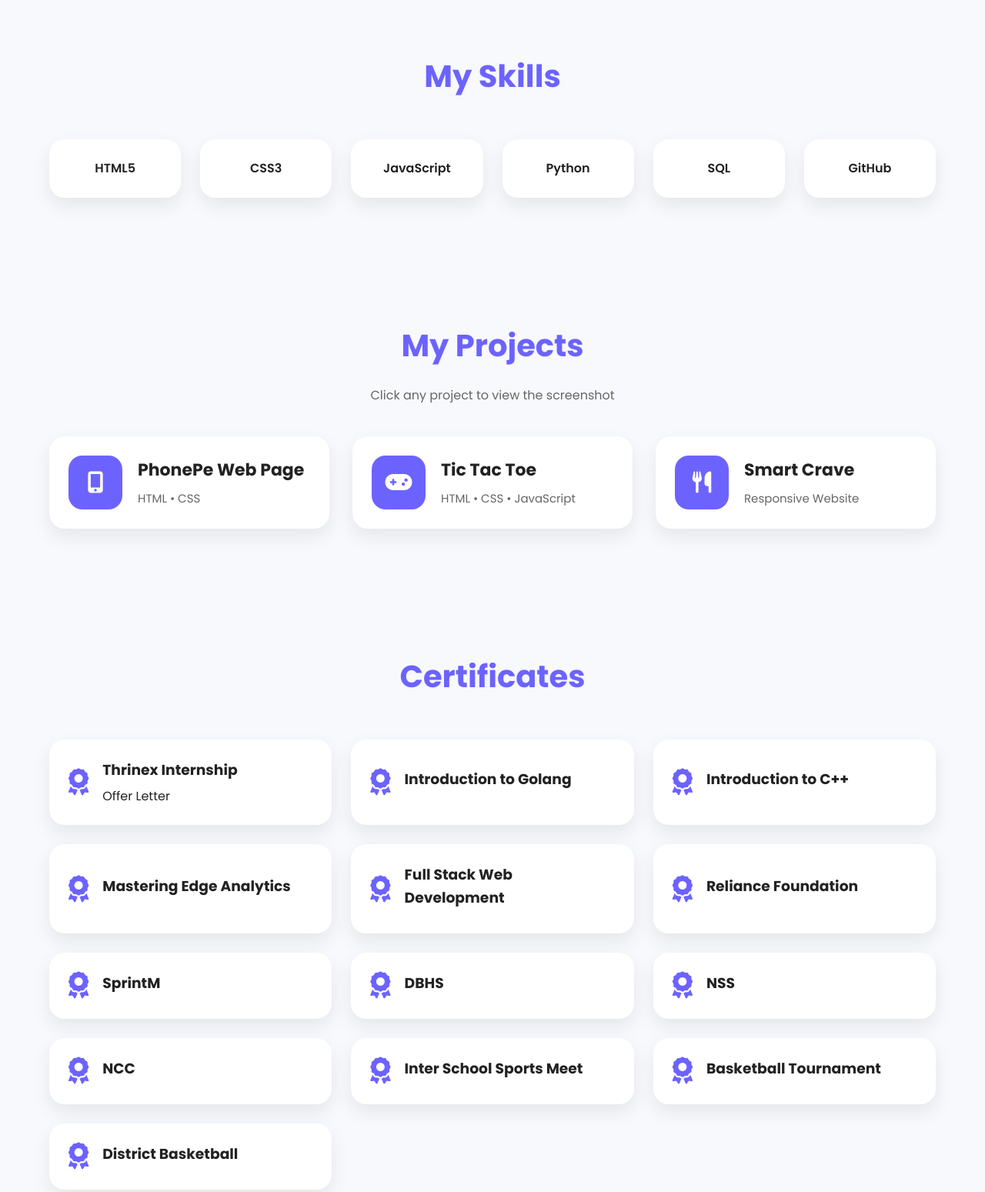
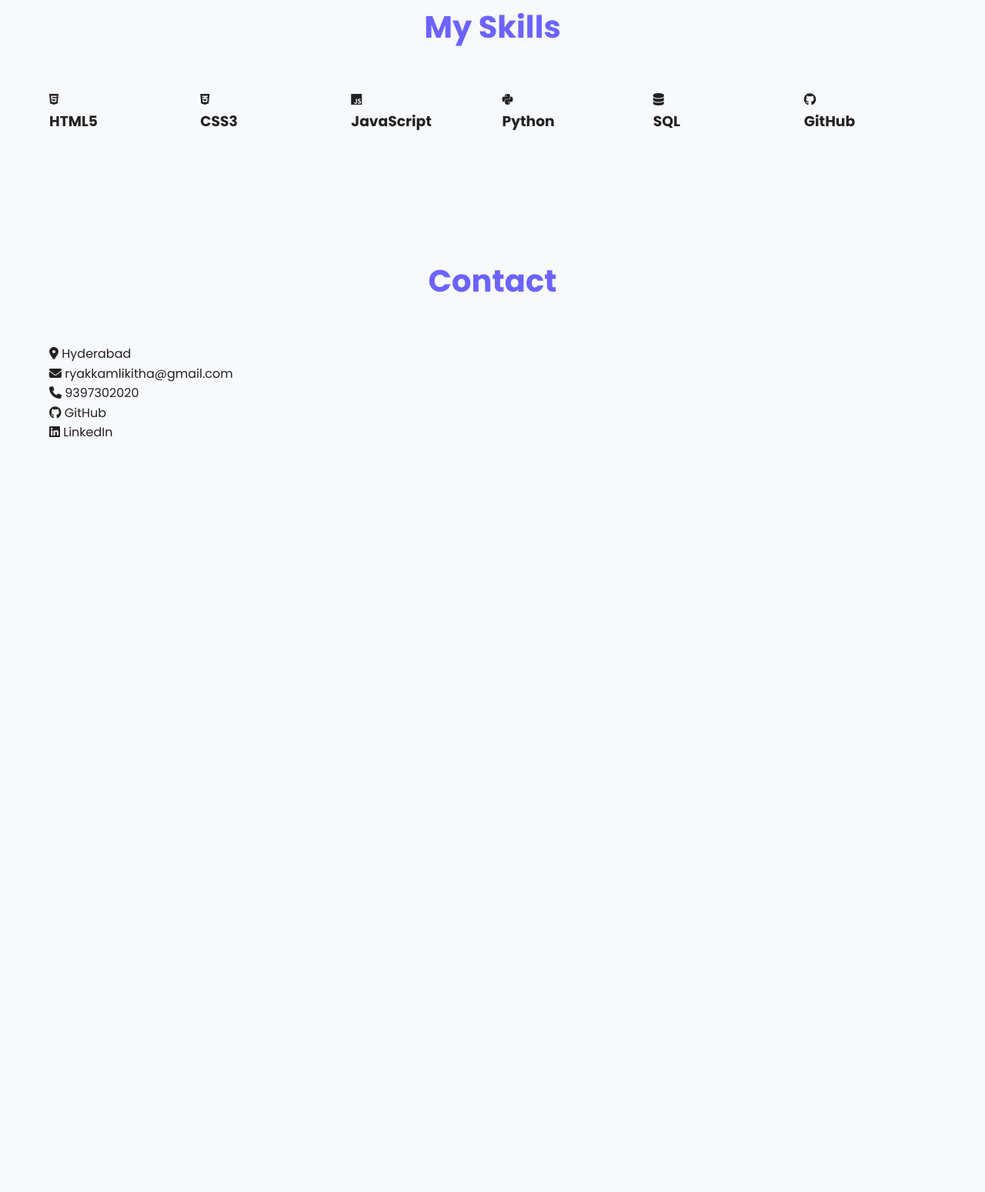
Before and after one commit to ryakkaml-create/semantic-portfolio, a plain HTML site: page index.html in a window 1280 px wide. Shown: the part 1248-2797 px from the top of the page at 77% size. After the commit the page ends 1903 px from the top, so only its background shows below. Drawn offline with Linux system fonts and the light colour scheme.

Commit message:
Update index.html

```diff
--- a/index.html
+++ b/index.html
@@ -12,7 +12,7 @@
 
     <!-- Font Awesome -->
     <link rel="stylesheet"
-        href="https://cdnjs.cloudflare.com/ajax/libs/font-awesome/6.6.0/css/all.min.css">
+        href="https://cdnjs.cloudflare.com/ajax/libs/font-awesome/6.7.2/css/all.min.css">
 
 </head>
 
@@ -22,11 +22,11 @@
 
     <header>
 
-        <nav class="container">
+        <nav class="navbar container">
 
             <h2 class="logo">Likitha Ryakkam</h2>
 
-            <ul>
+            <ul class="nav-links">
 
                 <li><a href="#home">Home</a></li>
 
@@ -50,9 +50,7 @@
 
     </header>
 
-
-
-    <!-- ================= HERO ================= -->
+    <!-- ================= HOME ================= -->
 
     <section class="hero container" id="home">
 
@@ -62,9 +60,12 @@
 
             <h2>Likitha Ryakkam</h2>
 
+            <h3>Frontend Developer & Student</h3>
+
             <p>
 
-                Frontend Developer • Student • Web Enthusiast
+                Passionate about building modern, responsive websites using
+                HTML, CSS and JavaScript.
 
             </p>
 
@@ -78,36 +79,41 @@
 
         </div>
 
-
-
         <div class="hero-image">
 
-            <img src="profile.png" alt="Likitha">
+            <img src="profile.png" alt="Likitha Ryakkam">
 
         </div>
 
     </section>
 
-
-
     <!-- ================= ABOUT ================= -->
 
-    <section class="about container" id="about">
+    <section class="container" id="about">
 
         <h2 class="section-title">About Me</h2>
 
-        <div class="about-box">
+        <div class="about-card">
 
             <p>
 
-                I'm <strong>Likitha Ryakkam</strong> from Hyderabad.
+                Hi! I'm <strong>Likitha Ryakkam</strong> from Hyderabad.
 
-                I enjoy creating beautiful and responsive websites using
-                HTML, CSS and JavaScript.
+                I am currently pursuing my studies and improving my web
+                development skills through internships and online learning.
 
-                I'm continuously improving my development skills through
-                Springboard, Infosys, Simplilearn and my internship at
-                <strong>Thrinex</strong>.
+            </p>
+
+            <br>
+
+            <p>
+
+                I have completed learning programs from
+                <strong>Thrinex</strong>,
+                <strong>Springboard</strong>,
+                <strong>Infosys</strong>,
+                <strong>Simplilearn</strong>,
+                and actively build responsive web projects.
 
             </p>
 
@@ -115,217 +121,65 @@
 
     </section>
 
-
-
     <!-- ================= SKILLS ================= -->
 
-    <section class="skills-section container" id="skills">
+    <section class="container" id="skills">
 
         <h2 class="section-title">My Skills</h2>
 
         <div class="skills-grid">
 
-            <div class="skill-card">HTML5</div>
-
-            <div class="skill-card">CSS3</div>
-
-            <div class="skill-card">JavaScript</div>
-
-            <div class="skill-card">Python</div>
-
-            <div class="skill-card">SQL</div>
-
-            <div class="skill-card">GitHub</div>
-
+            <div class="skill-box">
+                <i class="fa-brands fa-html5"></i>
+                <h3>HTML5</h3>
             </div>
 
-    </section>
-
-
-
-    <!-- ================= PROJECTS ================= -->
-
-   <section class="projects container" id="projects">
-
-<h2 class="section-title">My Projects</h2>
-
-<p class="section-subtitle">
-Click any project to view the screenshot
-</p>
-
-<div class="projects-grid">
-
-<div class="project-card"
-onclick="openModal('project1.jpg','PhonePe Web Page','Responsive PhonePe Web Page built using HTML and CSS.')">
-
-<div class="project-icon">
-<i class="fa-solid fa-mobile-screen-button"></i>
+            <div class="skill-box">
+                <i class="fa-brands fa-css3-alt"></i>
+                <h3>CSS3</h3>
             </div>
 
-<div>
-<h3>PhonePe Web Page</h3>
-<p>HTML • CSS</p>
+            <div class="skill-box">
+                <i class="fa-brands fa-js"></i>
+                <h3>JavaScript</h3>
             </div>
 
+            <div class="skill-box">
+                <i class="fa-brands fa-python"></i>
+                <h3>Python</h3>
             </div>
 
-
-<div class="project-card"
-onclick="openModal('project2.jpg','Tic Tac Toe','Interactive Tic Tac Toe game built using HTML, CSS and JavaScript.')">
-
-<div class="project-icon">
-<i class="fa-solid fa-gamepad"></i>
+            <div class="skill-box">
+                <i class="fa-solid fa-database"></i>
+                <h3>SQL</h3>
             </div>
 
-<div>
-<h3>Tic Tac Toe</h3>
-<p>HTML • CSS • JavaScript</p>
-</div>
-
-</div>
-
-
-<div class="project-card"
-onclick="openModal('smart-crave.jpg','Smart Crave','Responsive Food Ordering Website.')">
-
-<div class="project-icon">
-<i class="fa-solid fa-utensils"></i>
-</div>
-
-<div>
-<h3>Smart Crave</h3>
-<p>Responsive Website</p>
-</div>
-
+            <div class="skill-box">
+                <i class="fa-brands fa-github"></i>
+                <h3>GitHub</h3>
             </div>
 
         </div>
 
     </section>
 
+    <!-- ========= PROJECTS WILL COME IN PART 2 ========= -->
 
-    <!-- ================= CERTIFICATES ================= -->
-
-   <section id="certificates" class="container">
-
-<h2 class="section-title">Certificates</h2>
-
-<div class="certificate-grid">
-
-<div class="certificate-card" onclick="openModal('thrinex-web-development-offer-letter.jpg','Thrinex Internship','Web Development Internship Offer Letter')">
-<i class="fa-solid fa-award"></i>
-<div>
-<h3>Thrinex Internship</h3>
-<p>Offer Letter</p>
-</div>
-</div>
-
-<div class="certificate-card" onclick="openModal('introduction-to-golang.jpg','Introduction to Golang','Certificate')">
-<i class="fa-solid fa-award"></i>
-<div>
-<h3>Introduction to Golang</h3>
-</div>
-</div>
-
-<div class="certificate-card" onclick="openModal('introduction-to-C-plus-plus.jpg','Introduction to C++','Certificate')">
-<i class="fa-solid fa-award"></i>
-<div>
-<h3>Introduction to C++</h3>
-</div>
-</div>
-
-<div class="certificate-card" onclick="openModal('mastering-edge-analytics.jpg','Mastering Edge Analytics','Certificate')">
-<i class="fa-solid fa-award"></i>
-<div>
-<h3>Mastering Edge Analytics</h3>
-</div>
-</div>
-
-<div class="certificate-card" onclick="openModal('full-stack-web-development.jpg','Full Stack Web Development','Certificate')">
-<i class="fa-solid fa-award"></i>
-<div>
-<h3>Full Stack Web Development</h3>
-</div>
-</div>
-
-<div class="certificate-card" onclick="openModal('reliance-foundation.jpg','Reliance Foundation','Certificate')">
-<i class="fa-solid fa-award"></i>
-<div>
-<h3>Reliance Foundation</h3>
-</div>
-</div>
-
-<div class="certificate-card" onclick="openModal('sprintM.jpg','SprintM','Certificate')">
-<i class="fa-solid fa-award"></i>
-<div>
-<h3>SprintM</h3>
-</div>
-</div>
-
-<div class="certificate-card" onclick="openModal('dbhs.jpg','DBHS','Certificate')">
-<i class="fa-solid fa-award"></i>
-<div>
-<h3>DBHS</h3>
-</div>
-</div>
-
-<div class="certificate-card" onclick="openModal('nss.jpg','NSS','Certificate')">
-<i class="fa-solid fa-award"></i>
-<div>
-<h3>NSS</h3>
-</div>
-</div>
-
-<div class="certificate-card" onclick="openModal('ncc.jpg','NCC','Certificate')">
-<i class="fa-solid fa-award"></i>
-<div>
-<h3>NCC</h3>
-</div>
-</div>
-
-<div class="certificate-card" onclick="openModal('inter-school-sports-meet.jpg','Inter School Sports Meet','Certificate')">
-<i class="fa-solid fa-award"></i>
-<div>
-<h3>Inter School Sports Meet</h3>
-</div>
-</div>
-
-<div class="certificate-card" onclick="openModal('inter-house-basketball-tournament.jpg','Inter House Basketball Tournament','Certificate')">
-<i class="fa-solid fa-award"></i>
-<div>
-<h3>Basketball Tournament</h3>
-</div>
-</div>
-
-<div class="certificate-card" onclick="openModal('district-basketball.jpg','District Basketball','Certificate')">
-<i class="fa-solid fa-award"></i>
-<div>
-<h3>District Basketball</h3>
-</div>
-</div>
-
-</div>
-
-</section>
-
+    <!-- ========= CERTIFICATES WILL COME IN PART 2 ========= -->
 
     <!-- ================= CONTACT ================= -->
 
-    <section class="contact container" id="contact">
+    <section class="container" id="contact">
 
-        <h2 class="section-title">Contact Me</h2>
+        <h2 class="section-title">Contact</h2>
 
-        <div class="contact-box">
+        <div class="contact-card">
 
             <p><i class="fa-solid fa-location-dot"></i> Hyderabad</p>
 
-            <p><i class="fa-solid fa-envelope"></i>
-                ryakkamlikitha@gmail.com
-            </p>
+            <p><i class="fa-solid fa-envelope"></i> ryakkamlikitha@gmail.com</p>
 
-            <p><i class="fa-solid fa-phone"></i>
-                9397302020
-            </p>
+            <p><i class="fa-solid fa-phone"></i> 9397302020</p>
 
             <p>
 
@@ -356,27 +210,17 @@ onclick="openModal('smart-crave.jpg','Smart Crave','Responsive Food Ordering Web
 
     </section>
 
-
-
     <!-- ================= MODAL ================= -->
 
-    <div class="modal" id="modal">
-
-        <div class="modal-content">
+    <div id="imageModal" class="modal">
 
         <span class="close">&times;</span>
 
-            <img id="modalImage">
+        <img class="modal-content" id="modalImg">
 
-            <h2 id="modalTitle"></h2>
-
-            <p id="modalDescription"></p>
+        <div id="caption"></div>
 
     </div>
-
-    </div>
-
-
 
     <script src="script.js"></script>
 
```
Lines whose indentation alone changed are shown as unchanged.
